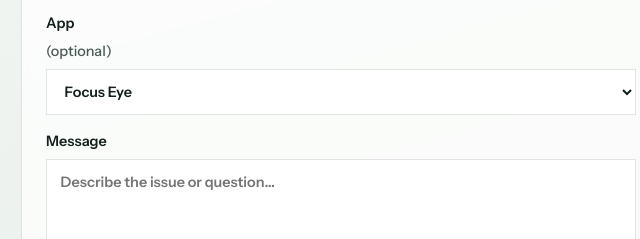
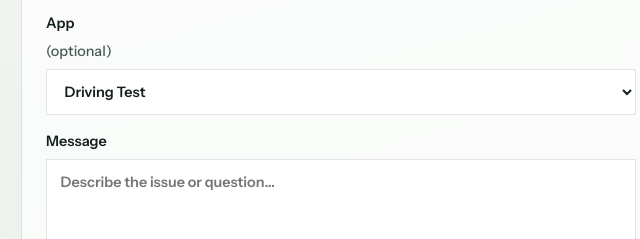
Before and after one commit to AppsConz-Ideas/appsconz, a plain HTML site: page support/index.html in a window 1280 px wide. Shown: the part 433-672 px from the top of the page, 299-939 px from the left. Drawn offline with Linux system fonts and the light colour scheme.

Commit message:
Fixed default option

```diff
--- a/support/index.html
+++ b/support/index.html
@@ -264,7 +264,8 @@
         App <span class="optional">(optional)</span>
         <select name="app">
           <option value="">General</option>
-          <option value="Focus Eye" selected>Focus Eye</option>
+          <option value="Focus Eye">Focus Eye</option>
+          <option value="Driving Test" selected>Driving Test</option>
         </select>
       </label>
 
```
